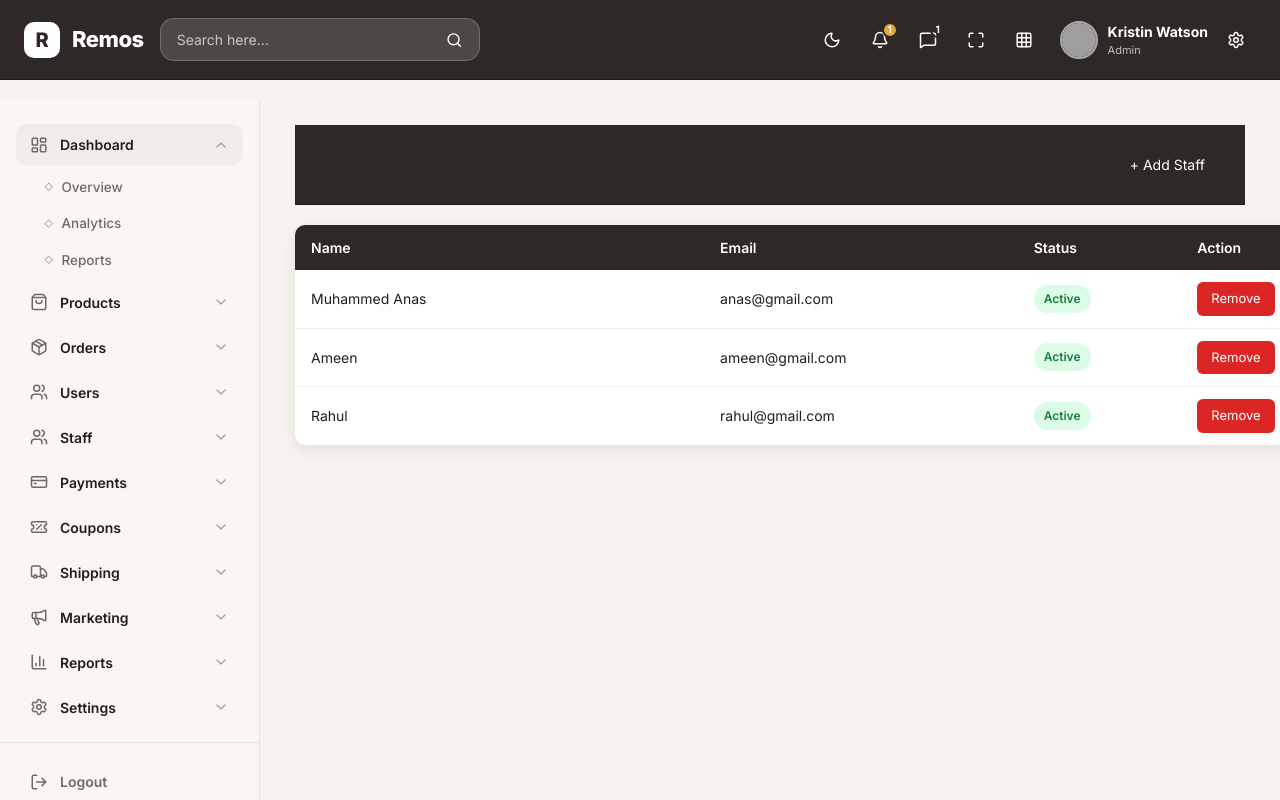
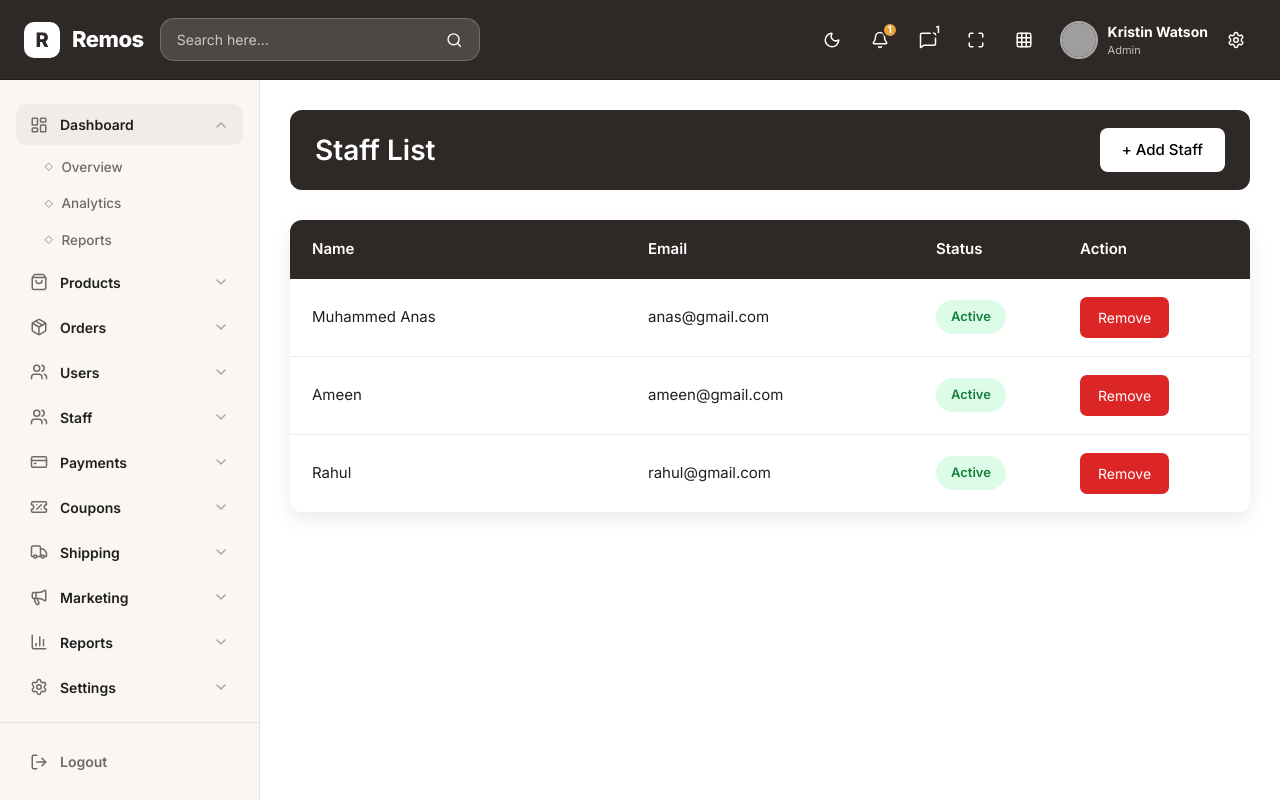
Before and after one commit to SINAN-S-S/ecommerce_fullstack, a Next.js app: page /admin/staff in a window 1280 px wide. Built offline with nearby package versions, Linux system fonts and the light colour scheme; grey boxes are pictures that could not be loaded.

Commit message:
Update header

```diff
--- a/app/admin/staff/page.jsx
+++ b/app/admin/staff/page.jsx
@@ -81,8 +81,8 @@ export default function StaffList() {
 
   return (
     <div className="staff-container">
-      <div className="header">
-        <h1>Staff List</h1>
+      <div className="Header">
+        <h1 id="text">Staff List</h1>
 
         <button
           className="add-staff-btn"
--- a/app/admin/staff/staff.css
+++ b/app/admin/staff/staff.css
@@ -7,113 +7,108 @@
 .staff-container {
   width: 100%;
   min-height: 100vh;
-  padding: 25px 35px;
-  background: #f7f3ef;
+  padding: 30px;
+  background: #fff;
 }
 
-/* Header */
-.header {
+
+.Header {
   width: 100%;
+  height: 80px;
+  background:  #2e2926;
+  border-radius: 12px;
   display: flex;
   justify-content: space-between;
   align-items: center;
-  margin-bottom: 20px;
+  padding: 0 25px;
+  margin-bottom: 30px;
 }
 
-
-.header h1 {
+.Header h1 {
+  color: #fff;
   font-size: 28px;
-  color: #2e2926;
+  font-weight: 600;
 }
 
-/* Add Staff Button */
-
 .add-staff-btn {
-  background: #2e2926;
-  color: white;
+  background: #fff;
+  color: #000;
   border: none;
-  padding: 9px 16px;
+  padding: 11px 22px;
   border-radius: 8px;
   cursor: pointer;
-  font-size: 14px;
+  font-size: 15px;
+  font-weight: 500;
   transition: 0.3s;
 }
 
 .add-staff-btn:hover {
-  background: #1f1b18;
+  background: #f3f3f3;
 }
 
-/* Table */
 
 .staff-table {
-  width: 1050px;
-  margin: 0 auto;
-  background: white;
+  width: 100%;
   border-collapse: collapse;
-  border-radius: 10px;
+  background: #fff;
+  border-radius: 12px;
   overflow: hidden;
-  box-shadow: 0 5px 15px rgba(0, 0, 0, 0.08);
+  box-shadow: 0 8px 20px rgba(0, 0, 0, 0.08);
 }
 
 .staff-table thead {
   background: #2e2926;
 }
 
-.staff-table th,
-.staff-table td {
-  padding: 12px 16px;
-  text-align: left;
-  white-space: nowrap;
-}
-
 .staff-table th {
   color: white;
-  font-size: 14px;
+  font-size: 15px;
   font-weight: 600;
+  text-align: left;
+  padding: 18px 22px;
 }
 
 .staff-table td {
-  font-size: 14px;
-  border-bottom: 1px solid #eee;
+  padding: 18px 22px;
+  border-bottom: 1px solid #ececec;
+  font-size: 15px;
+}
+
+.staff-table tbody tr:last-child td {
+  border-bottom: none;
 }
 
 .staff-table tbody tr:hover {
   background: #faf7f3;
 }
 
-.staff-table tbody tr:last-child td {
-  border-bottom: none;
-}
 
-/* Column Width */
 
 .staff-table th:nth-child(1),
 .staff-table td:nth-child(1) {
-  width: 300px;
+  width: 35%;
 }
 
 .staff-table th:nth-child(2),
 .staff-table td:nth-child(2) {
-  width: 230px;
+  width: 30%;
 }
 
 .staff-table th:nth-child(3),
 .staff-table td:nth-child(3) {
-  width: 120px;
+  width: 15%;
 }
 
 .staff-table th:nth-child(4),
 .staff-table td:nth-child(4) {
-  width: 120px;
+  width: 20%;
 }
-
-/* Status */
 
 .status {
   display: inline-block;
-  padding: 5px 10px;
-  border-radius: 20px;
-  font-size: 12px;
+  padding: 7px 15px;
+  border-radius: 30px;
+  font-size: 13px;
   font-weight: 600;
 }
 
@@ -127,16 +122,15 @@
   color: #dc2626;
 }
 
-/* Buttons */
 
 .remove-btn,
 .add-btn {
   border: none;
-  padding: 7px 14px;
-  border-radius: 6px;
+  padding: 10px 18px;
+  border-radius: 7px;
+  cursor: pointer;
   color: white;
-  cursor: pointer;
-  font-size: 13px;
+  font-size: 14px;
   transition: 0.3s;
 }
 
@@ -156,8 +150,6 @@
   background: #15803d;
 }
 
-/* Modal */
-
 .modal {
   position: fixed;
   inset: 0;
@@ -165,25 +157,26 @@
   display: flex;
   justify-content: center;
   align-items: center;
+  z-index: 1000;
 }
 
 .modal-box {
-  width: 360px;
+  width: 400px;
   background: white;
   border-radius: 12px;
-  padding: 24px;
+  padding: 25px;
 }
 
 .modal-box h2 {
-  margin-bottom: 18px;
+  margin-bottom: 20px;
   color: #2e2926;
 }
 
 .modal-box input {
   width: 100%;
-  padding: 10px;
-  margin-bottom: 14px;
-  border: 1px solid #ccc;
+  padding: 12px;
+  margin-bottom: 15px;
+  border: 1px solid #d1d5db;
   border-radius: 8px;
   outline: none;
   font-size: 14px;
@@ -196,14 +189,14 @@
 .buttons {
   display: flex;
   justify-content: flex-end;
-  gap: 10px;
+  gap: 12px;
 }
 
 .cancel-btn,
 .save-btn {
   border: none;
-  padding: 9px 18px;
-  border-radius: 6px;
+  padding: 10px 18px;
+  border-radius: 8px;
   cursor: pointer;
   font-size: 14px;
 }
@@ -227,14 +220,33 @@
 
 
 
-@media (max-width: 768px) {
+@media (max-width: 992px) {
   .staff-container {
-    overflow-x: auto;
+    padding: 20px;
   }
 
-  .header,
   .staff-table {
-    width: 700px;
+    display: block;
+    overflow-x: auto;
+    white-space: nowrap;
+  }
+}
+
+@media (max-width: 768px) {
+  .Header {
+    height: auto;
+    flex-direction: column;
+    align-items: flex-start;
+    gap: 15px;
+    padding: 20px;
+  }
+
+  .Header h1 {
+    font-size: 24px;
+  }
+
+  .add-staff-btn {
+    width: 100%;
   }
 
   .modal-box {
--- a/app/admin/user/UserList.css
+++ b/app/admin/user/UserList.css
@@ -4,20 +4,31 @@
   box-sizing: border-box;
 }
 
-.user-list-container {
+/* .userList-container {
   width: 100%;
   min-height: 100vh;
   padding: 30px;
-  background: #f7f3ef;
+  background: #ffffff;
+} */
+#userList-container {
+  width: 100%;
+  min-height: 100vh;
+  padding: 30px;
+  background: #ffffff;
+  /* border-radius: 30px; */
 }
 
-.header {
+.Header {
   display: flex;
   justify-content: space-between;
   align-items: center;
   margin-bottom: 30px;
+  border-radius: 10px;
+   background-color:  #2e2926;
 }
-
+#text{
+color: white;
+}
 .header h1 {
   font-size: 32px;
   color: #2e2926;
--- a/app/admin/user/page.jsx
+++ b/app/admin/user/page.jsx
@@ -69,9 +69,9 @@ export default function UsersPage() {
   };
 
   return (
-    <div className="user-list-container">
-      <div className="header">
-        <h1>User Management</h1>
+    <div id="userList-container" className="userList-container">
+      <div className="Header">
+        <h1 id="text">User Management</h1>
       </div>
 
       <table className="user-table">
```
Also changed, not shown: 1 other file (tests, documents, lock files or other folders).
